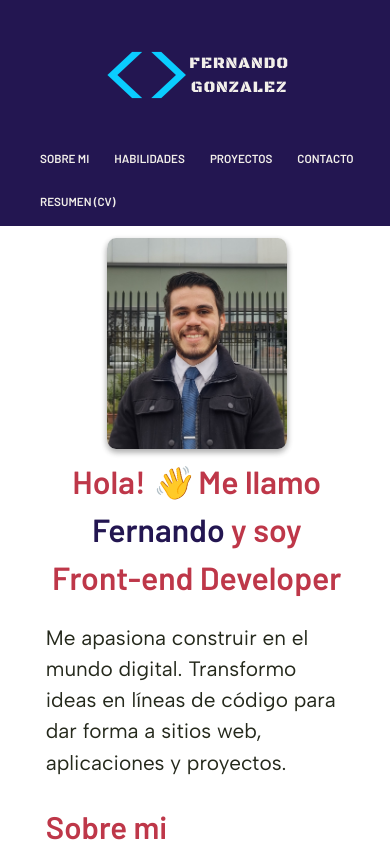
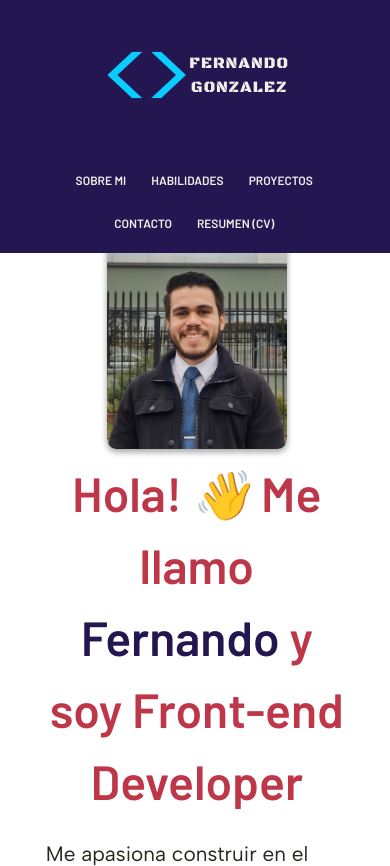
Before and after one commit to fergonzalez47/portfolioFernando, a plain HTML site: page index.html in a window 390 px wide. Shown: the top 866 px of the page. Drawn offline with Linux system fonts and the light colour scheme.

Commit message:
space fixed

```diff
--- a/css/styles2.css
+++ b/css/styles2.css
@@ -37,7 +37,7 @@ nav ul li {
 
 h1 {
     margin: 0;
-    font-size: 2rem;
+    font-size: clamp(17px, 4rem, 48px);
     text-align: center;
 }
 
@@ -72,12 +72,13 @@ nav ul {
     gap: 25px;
     margin-left: auto;
     margin-right: 2em;
+
 }
 
 nav ul li {
     list-style: none;
     margin: 0;
-    font-size: clamp(11px, 3vw, 23px);
+    font-size: clamp(12px, 2.25vw, 20px);
     transition: color 0.3s;
 }
 
@@ -205,8 +206,8 @@ main {
     nav ul {
 
         flex-wrap: wrap;
-        margin: 0 auto 1rem;
         text-align: center;
+        justify-content: center;
 
     }
 }
@@ -231,7 +232,7 @@ main {
 
     h1 {
         margin: initial;
-        font-size: 3rem;
+        /* font-size: 3rem; */
         margin-left: 1rem;
         text-align: initial;
     }
```
